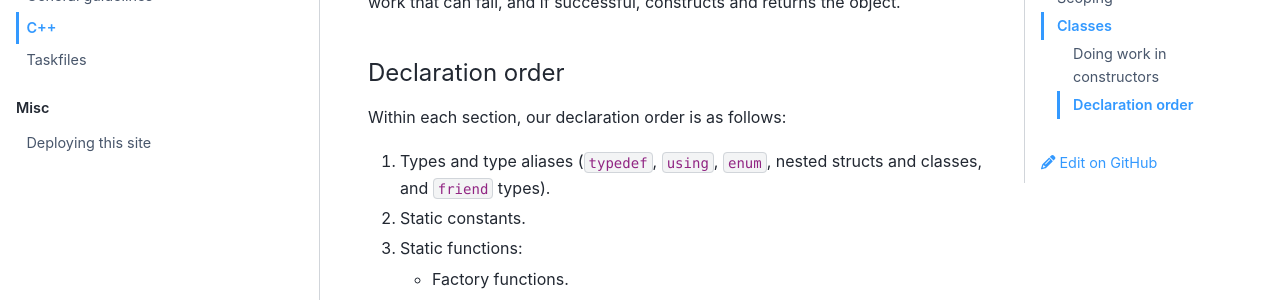
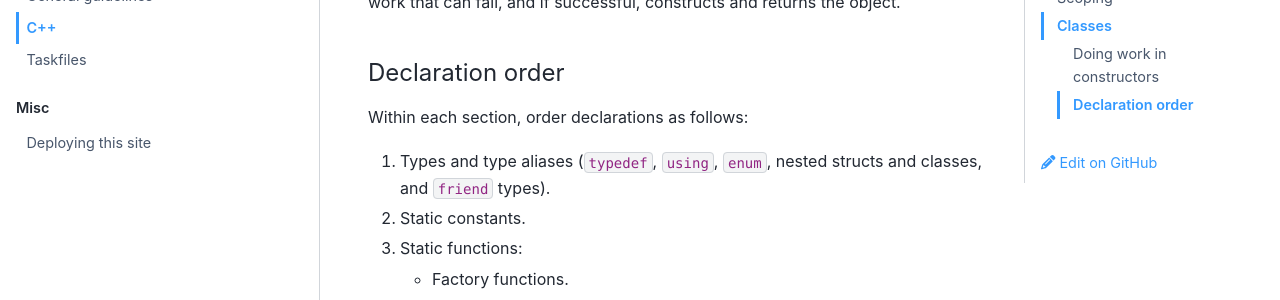
Before and after one commit to y-scope/yscope-docs, a Sphinx documentation site: the page built from docs/dev-guide/contrib-guides-cpp.md, in a window 1280 px wide and 900 px high, scrolled down 2256 px. Shown: the part 168-468 px from the top of the window. Built offline with Sphinx 7.4.7 and the PyData theme 0.15.4, drawn with Linux system fonts in a browser that asks for light colours.

Commit message:
Minor fix.

```diff
--- a/docs/dev-guide/contrib-guides-cpp.md
+++ b/docs/dev-guide/contrib-guides-cpp.md
@@ -79,7 +79,7 @@ successful, constructs and returns the object.
 
 #### Declaration order
 
-Within each section, our declaration order is as follows:
+Within each section, order declarations as follows:
 
 1. Types and type aliases (`typedef`, `using`, `enum`, nested structs and classes, and `friend`
    types).
```
